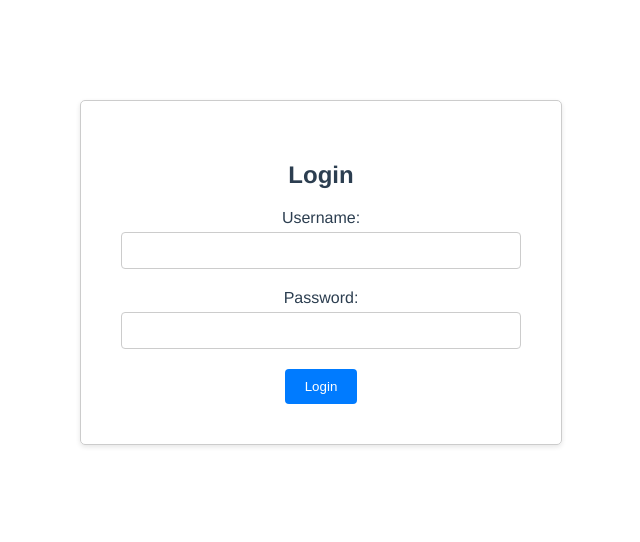
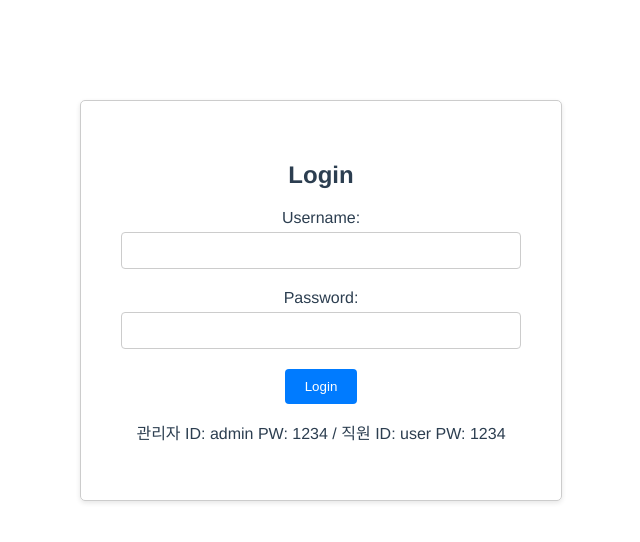
Before and after one commit to 9-1379/T3-R2-FE-Server, a Vue app: page / in a window 1280 px wide. Shown: the top 542 px of the page, without its empty margins (319-959 px from the left). Built offline with nearby package versions, Linux system fonts and the light colour scheme; the HTML template or start-up script is replaced by a standard one.

Commit message:
[Modify]로그인페이지 수정

```diff
--- a/src/components/LoginMain.vue
+++ b/src/components/LoginMain.vue
@@ -13,6 +13,7 @@
       <div>
         <button type="submit">Login</button>
       </div>
+      <p>관리자 ID: admin PW: 1234 / 직원 ID: user PW: 1234</p>
     </form>
   </div>
 </template>
--- a/src/components/emp/hrcard/HrCardMain.vue
+++ b/src/components/emp/hrcard/HrCardMain.vue
@@ -32,6 +32,7 @@ export default {
         return {
             employees: [],
             deptNames: [],
+            jobId: [],
             selectedEmployee: null,
             filteredEmployees: []
         };
@@ -41,9 +42,11 @@ export default {
             try {
                 const employeesResponse = await axiosInstance.get('/api/hrCard/empList');
                 const deptNamesResponse = await axiosInstance.get('/api/hrCard/deptList');
+                const jobIdResponse = await axiosInstance.get('/api/hrCard/jobId');
                 this.employees = employeesResponse.data;
                 this.filteredEmployees = this.employees;
                 this.deptNames = deptNamesResponse.data;
+                this.jobId = jobIdResponse.data;
             } catch (error) {
                 console.error('데이터를 불러오는 중 오류가 발생했습니다:', error);
             }
```
